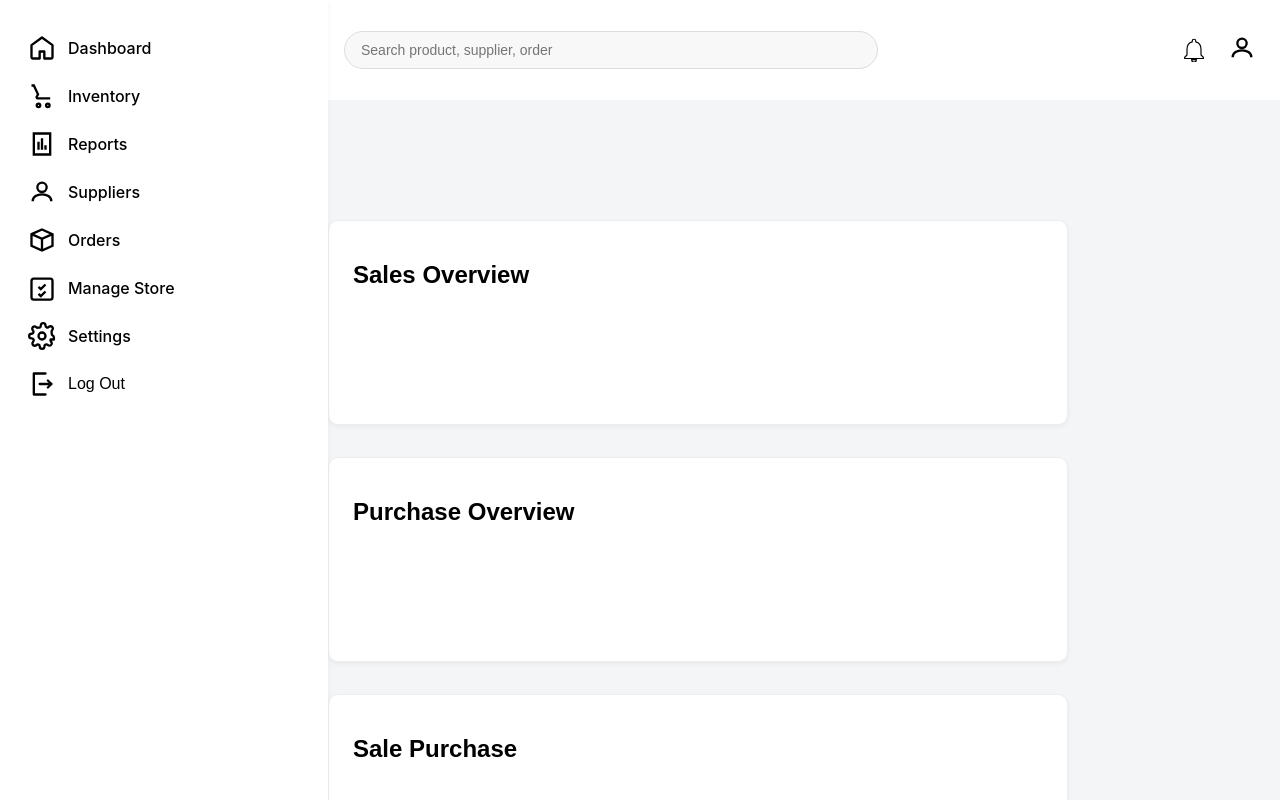
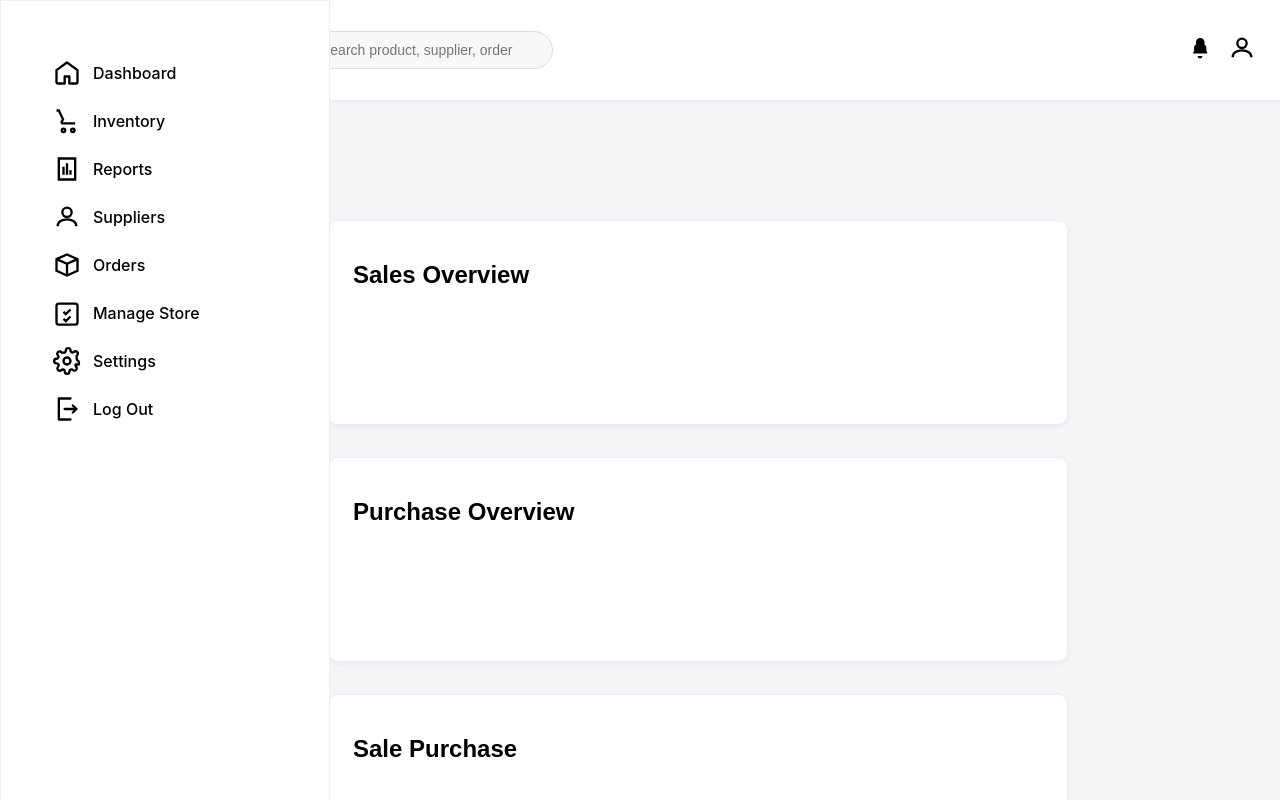
Before and after one commit to Nope0323/zeus_fullstack_summer, a React app in the folder capstone-project/frontend/: page / in a window 1280 px wide. Shown: the top 800 px of the page. Built offline with nearby package versions, Linux system fonts and the light colour scheme; the HTML template or start-up script is replaced by a standard one.

Commit message:
zaswaruud

```diff
--- a/capstone-project/frontend/package.json
+++ b/capstone-project/frontend/package.json
@@ -11,7 +11,8 @@
   },
   "dependencies": {
     "react": "^19.2.0",
-    "react-dom": "^19.2.0"
+    "react-dom": "^19.2.0",
+    "react-helmet": "^6.1.0"
   },
   "devDependencies": {
     "@eslint/js": "^9.39.1",
--- a/capstone-project/frontend/src/App.tsx
+++ b/capstone-project/frontend/src/App.tsx
@@ -1,83 +1,20 @@
 import "./styles/main.css";
-import {
-  DashboardIcon,
-  NotificationIcon,
-  InventoryIcon,
-  UserCircleIcon,
-  ManageStoreIcon,
-  ReportsIcon,
-  OrdersIcon,
-  SettingsIcon,
-  LogoutIcon
-} from "./icons/icons.jsx";
-
-
+import { Helmet } from "react-helmet";
+// import { NotificationIcon, UserCircleIcon } from "./icons/icons.jsx";
+import Header from "./header/header";
+import Sidebar from "./sidebar/sidebar";
 function App() {
   return (
     <>
-      <header className="header">
-        <div className="center">
-          <input
-            type="text"
-            className="search"
-            placeholder="Search product, supplier, order"
-          />
-        </div>
+      <Helmet>
+        <link
+          href="https://fonts.googleapis.com/css2?family=Montserrat:wght@300;400;500;600&display=swap"
+          rel="stylesheet"
+        />
+      </Helmet>
 
-        <div className="right">
-          <div className="notificationIcon">
-            <NotificationIcon size={28} color="#000" />
-          </div>
-          <div className="userCircleIcon">
-            <UserCircleIcon size={28} color="#000" />
-          </div>
-        </div>
-      </header>
-
-      <aside className="sidebar--left">
-
-
-
-        <div className="menu-items">
-          <div className="dashboard-item">
-            <DashboardIcon size={28} color="#1d4ed8" />
-            <a href="/dashboard" className="dashboard-link">Dashboard</a>
-          </div>
-
-          <div className="Inventory-item">
-            <InventoryIcon size={28} color="#1d4ed8" />
-
-            <a href="/dashboard" className="inventory-link">Inventory</a>
-          </div>
-
-          <div className="Reports-item">
-            <ReportsIcon size={28} color="#1d4ed8" />
-            <a href="/dashboard" className="reports-link">Reports</a>
-          </div>
-
-          <div className="Suppliers-item">
-            <UserCircleIcon size={28} color="#1d4ed8" />
-            <a href="/dashboard" className="suppliers-link">Suppliers</a>
-          </div>
-
-          <div className="Orders-item">
-            <OrdersIcon size={28} color="#1d4ed8" />
-            <a href="/dashboard" className="orders-link">Orders</a>
-          </div>
-          <div className="ManageStore-item">
-            <ManageStoreIcon size={28} color="#1d4ed8" />
-            <a href="/dashboard" className="manageStore-link">Manage Store</a>
-          </div>
-          <div className="Settings-item">
-          <SettingsIcon size={28} color="#000" />
-              <a href="/dashboard" className="settings-link">Settings</a>
-          </div>
-          <div className="LogOut-item">
-            <LogoutIcon size={28} color="#000" />
-             <span>Log Out</span>
-          </div>
-        </div>
-      </aside>
+      <Header />
+      <Sidebar />
       <main>
 
   <div className="  sales">
--- /dev/null
+++ b/capstone-project/frontend/src/header/header.tsx
@@ -0,0 +1,28 @@
+import"../styles/header.css";
+import{
+UserCircleIcon,
+NotificationIcon
+}from"../icons/icons.jsx";
+export default function Header() {
+  return (
+    <header className="header">
+        <div className="search-side">
+
+        <input
+            type="text"
+            className="search"
+            placeholder="Search product, supplier, order"
+        />
+        </div>
+
+        <div className="user-side">
+            <div className="notificationIcon">
+                <NotificationIcon />
+            </div>
+            <div className="sidebar--item userCircleIcon">
+                <UserCircleIcon/>
+            </div>
+        </div>
+     </header>
+  );
+}
--- a/capstone-project/frontend/src/icons/icons.jsx
+++ b/capstone-project/frontend/src/icons/icons.jsx
@@ -1,5 +1,5 @@
 
-export const DashboardIcon = ({ size = 28, color = "#1d4ed8" }) => (
+export const DashboardIcon = ({ size = 28, color = "#000000ff" }) => (
     <svg
     width={size}
     height={size}
@@ -14,7 +14,7 @@ export const DashboardIcon = ({ size = 28, color = "#1d4ed8" }) => (
     </svg>
   );
   // REPORTS ICON
-  export const ReportsIcon = ({ size = 28, color = "#4b5563" }) => (
+  export const ReportsIcon = ({ size = 28, color = "#000000ff" }) => (
       <svg
       width={size}
       height={size}
@@ -28,7 +28,7 @@ export const DashboardIcon = ({ size = 28, color = "#1d4ed8" }) => (
     </svg>
   );
   // Inventory ICON
-  export const InventoryIcon = ({ size = 28, color = "#221111" }) => (
+  export const InventoryIcon = ({ size = 28, color = "#000000ff" }) => (
     <svg
       width={size}
       height={size}
@@ -45,7 +45,7 @@ export const DashboardIcon = ({ size = 28, color = "#1d4ed8" }) => (
 
 
   //ManageStore ICON
-  export const ManageStoreIcon = ({ size = 28, color = "#4b5563" }) => (
+  export const ManageStoreIcon = ({ size = 28, color = "#000000ff" }) => (
     <svg
     width={size}
     height={size}
@@ -62,7 +62,7 @@ export const DashboardIcon = ({ size = 28, color = "#1d4ed8" }) => (
 
 
   //Orders ICON
-  export const OrdersIcon = ({ size = 28, color = "#4b5563" }) => (
+  export const OrdersIcon = ({ size = 28, color = "#000000ff" }) => (
     <svg
       width={size}
       height={size}
@@ -78,7 +78,7 @@ export const DashboardIcon = ({ size = 28, color = "#1d4ed8" }) => (
   );
 
   // HOME ICON
-  export const HomeIcon = ({ size = 28, color = "#000" }) => (
+  export const HomeIcon = ({ size = 28, color = "#000000ff" }) => (
       <svg
       width={size}
       height={size}
@@ -93,20 +93,21 @@ export const DashboardIcon = ({ size = 28, color = "#1d4ed8" }) => (
 
 
   // notification ICON
-  export const NotificationIcon = ({ size = 22, color = "black" }) => (
-    <svg
-    fill="none"
+ export const NotificationIcon = ({ size = 24, color = "#000" }) => (
+  <svg
     width={size}
     height={size}
     viewBox="0 0 24 24"
-    stroke={color}
-    >
-      <path d="M12 24c1.1 0 2-.9 2-2h-4c0 1.1.9 2 2 2zm6-6v-5c0-3.1-1.6-5.6-4.5-6.3V6c0-.8-.7-1.5-1.5-1.5S10.5 5.2 10.5 6v.7C7.6 7.4 6 9.9 6 13v5l-2 2v1h16v-1l-2-2z" />
-    </svg>
-  );
+    fill={color}
+    xmlns="http://www.w3.org/2000/svg"
+  >
+    <path d="M12.022 2c-2.188 0-4.1 1.778-4.1 3.966v2.676c-1.012.447-1.8 1.501-1.8 2.698v3.4l-.9 1.8v.9h14v-.9l-.9-1.8v-3.4c0-1.197-.788-2.251-1.8-2.698v-2.676c0-2.188-1.912-3.966-4.1-3.966zm0 20.4c1.327 0 2.4-1.07 2.4-2.4h-4.8c0 1.33 1.073 2.4 2.4 2.4z" />
+  </svg>
+);
+
 
   // SETTINGS ICON
-  export const SettingsIcon = ({ size = 28, color = "#000" }) => (
+  export const SettingsIcon = ({ size = 28, color = "#000000ff" }) => (
       <svg
       width={size}
       height={size}
@@ -123,7 +124,7 @@ export const DashboardIcon = ({ size = 28, color = "#1d4ed8" }) => (
   );
 
   // USER AVATAR ICON (sidebar-д ашиглагддаг)
-  export const UserCircleIcon = ({ size = 28, color = "#000" }) => (
+  export const UserCircleIcon = ({ size = 28, color = "#000000ff" }) => (
       <svg
       width={size}
       height={size}
--- /dev/null
+++ b/capstone-project/frontend/src/sidebar/sidebar.tsx
@@ -0,0 +1,56 @@
+import "../styles/sidebar.css";
+import {
+  DashboardIcon,
+  InventoryIcon,
+  UserCircleIcon,
+  ManageStoreIcon,
+  ReportsIcon,
+  OrdersIcon,
+  SettingsIcon,
+  LogoutIcon
+} from "../icons/icons.jsx";
+
+export default function Sidebar() {
+  return (
+    <aside className="sidebar-left">
+        <div className="menu-items">
+        <div className="sidebar-item">
+          <DashboardIcon />
+          <a href="/dashboard" className="sidebar-link">Dashboard</a>
+        </div>
+
+        <div className="sidebar-item">
+        <InventoryIcon/>
+        <a href="/dashboard" className="sidebar-link">Inventory</a>
+        </div>
+
+        <div className="sidebar-item">
+        <ReportsIcon/>
+        <a href="/dashboard" className="sidebar-link">Reports</a>
+        </div>
+
+        <div className="sidebar-item">
+        <UserCircleIcon/>
+        <a href="/dashboard" className="sidebar-link">Suppliers</a>
+        </div>
+
+        <div className="sidebar-item">
+        <OrdersIcon />
+        <a href="/dashboard" className="sidebar-link">Orders</a>
+        </div>
+        <div className="sidebar-item">
+        <ManageStoreIcon/>
+        <a href="/dashboard" className="sidebar-link">Manage Store</a>
+        </div>
+        <div className="sidebar-item">
+        <SettingsIcon/>
+            <a href="/dashboard" className="sidebar-link">Settings</a>
+        </div>
+        <div className="sidebar-item">
+        <LogoutIcon/>
+        <a href="/dashboard" className="sidebar-link">Log Out</a>
+        </div>
+        </div>
+      </aside>
+  );
+}
--- /dev/null
+++ b/capstone-project/frontend/src/styles/header.css
@@ -0,0 +1,32 @@
+.header {
+  margin-top:0;
+  left:0;
+  right: 0;
+  height: 100px;
+  margin-left: 280px;
+  display: flex;
+  align-items: center;
+  justify-content: space-between;
+  padding: 0px 24px;
+  background:#FFFFFF;
+  border:1px;
+  border-color:#EEEEEE ;
+  box-shadow: 0 2px 5px rgba(0,0,0,0.05);
+  z-index: 100;
+}
+
+.search {
+  width: 100%;
+  padding: 10px 16px;
+  border: 1px solid #ddd;
+  border-radius: 999px;
+  background: #f8f8f8;
+  outline: none;
+  font-size: 14px;
+}
+.user-side {
+  display: flex;
+  align-items: center;
+  justify-content: space-between;
+  gap: 16px;
+}
--- a/capstone-project/frontend/src/styles/main.css
+++ b/capstone-project/frontend/src/styles/main.css
@@ -1,284 +1,20 @@
+
 body {
+  font-family: "Montserrat", sans-serif;
+  font-optical-sizing: auto;
+  font-weight: 400;
   margin: 0;
-  font-family: Arial, sans-serif;
-  background-color: #F4F5F7 ;
+  background: #F4F5F7;
 }
 
-.sidebar--left {
-  position: fixed;
-  top:0;
-  left:0;
-  width: 280px;
-  height: 960px;
-  display: flex;
-  flex-direction: column;
-  padding:24px;
-  background: white;
-  background:#FFFFFF;
-  border:1px;
-  border-color:#EEEEEE ;
-  box-shadow: 0 2px 5px rgba(0,0,0,0.05);
-  z-index: 100 ;
-}
 
-.header {
-  top:0;
-  left:0;
-  right: 0;
-  height: 100px;
-  margin-left: 280px;
-
-  display: flex;
-  align-items: center;
-  justify-content: space-between;
-  padding: 0px 24px;
-  background:#FFFFFF;
-  border:1px;
-  border-color:#EEEEEE ;
-  box-shadow: 0 2px 5px rgba(0,0,0,0.05);
-  z-index: 100;
-}
-
-/* LEFT SECTION */
-.left {
-  display: flex;
-  align-items: center;
-  gap: 12px;
-}
-
-.logo {
-  width: 38px;
-  height: 38px;
-}
-
-.title {
-  font-size: 20px;
-  font-weight: 600;
-  color: #000000;
-}
-
-/* CENTER SECTION */
-.center {
-  flex: 1;
-  max-width: 500px;
-  margin: 0 40px;
-}
-
-.search {
-  width: 100%;
-  padding: 10px 16px;
-  border: 1px solid #ddd;
-  border-radius: 999px;
-  background: #f8f8f8;
-  outline: none;
-  font-size: 14px;
-}
-
-/* RIGHT SECTION */
-.right {
-  display: flex;
-  align-items: center;
-  gap: 20px;
-}
-
-/* .bell {
-  font-size: 20px;
-  cursor: pointer;
-
-} */
-
-.avatar {
-  width: 40px;
-  height: 40px;
-  border-radius: 999px;
-  object-fit: cover;
-  cursor: pointer;
-}
-/* menu-sidebar */
-.menu-items{
-  padding-top: 24;
-  padding-right: 24;
-  padding-bottom: 24;
-  padding-left: 24;
-
-}
-/* items= icon+texts */
-.dashboard-item {
-  display: flex;
-  align-items: center;
-  gap: 12px;
-  padding: 10px 4px;
-  font-size: 18px;
-  color: #000000;
-  cursor: pointer;
-
-}
-
-.dashboard-item svg {
-  stroke: #000000;
-}
-
-.Inventory-item {
-  display: flex;
-  align-items: center;
-  gap: 12px;
-  padding: 10px 4px;
-  font-size: 18px;
-  color: #000000;
-  cursor: pointer;
-}
-
-.Inventory-item svg {
-  stroke: #000000;
-}
-
-.Reports-item {
-  display: flex;
-  align-items: center;
-  gap: 12px;
-  padding: 10px 4px;
-  font-size: 18px;
-  color: #000000;
-  cursor: pointer;
-}
-
-.Reports-item svg {
-  stroke: #000000;
-}
-
-.Suppliers-item {
-  display: flex;
-  align-items: center;
-  gap: 12px;
-  padding: 10px 4px;
-  font-size: 18px;
-  color: #000000;
-  cursor: pointer;
-}
-
-.Suppliers-item svg {
-  stroke: #000000;
-}
-
-.Orders-item{
-  display: flex;
-  align-items: center;
-  gap: 12px;
-  padding: 10px 4px;
-  font-size: 18px;
-  color: #000000;
-  cursor: pointer;
-}
-
-.Orders-item svg {
-  stroke: #000000;
-}
-
-.ManageStore-item{
-  display: flex;
-  align-items: center;
-  gap: 12px;
-  padding: 10px 4px;
-  font-size: 18px;
-  color: #000000;
-  cursor: pointer;
-}
-
-.ManageStore-item svg {
-  stroke: #000000;
-}
-
-.Settings-item{
-  display: flex;
-  align-items: center;
-  gap: 12px;
-  padding: 10px 4px;
-  font-size: 18px;
-  color: #000000;
-  cursor: pointer;
-}
-
-.Settings-item {
-  stroke: #000000;
-}
-
-.LogOut-item{
-  display: flex;
-  align-items: center;
-  gap: 12px;
-  padding: 10px 4px;
-  font-size: 16px;
-  color: #000000;
-  cursor: pointer;
-}
-
-.LogOut-item {
-  stroke: #000000;
-}
-/* link хэсэгт  */
-.dashboard-link {
-  text-decoration: none;
-  color: #000000;
-  font-family: Inter;
-  font-size: 16px;
-  font-weight: 500;
-}
-
-.inventory-link {
-  text-decoration: none;
-  color: #000000;
-  font-family: Inter;
-  font-size: 16px;
-  font-weight: 500;
-}
-
-.reports-link {
-  text-decoration: none;
-  color: #000000;
-  font-family: Inter;
-  font-size: 16px;
-  font-weight: 500;
-}
-
-.suppliers-link {
-  text-decoration: none;
-  color: #000000;
-  font-family: Inter;
-  font-size: 16px;
-  font-weight: 500;
-}
-.orders-link {
-  text-decoration: none;
-  color: #000000;
-  font-family: Inter;
-  font-size: 16px;
-  font-weight: 500;
-}
-.manageStore-link {
-  text-decoration: none;
-  color: #000000;
-  font-family: Inter;
-  font-size: 16px;
-  font-weight: 500;
-}
-.settings-link {
-  text-decoration: none;
-  color: #000000;
-  font-family: Inter;
-  font-size: 16px;
-  font-weight: 500;
-}
 main {
   margin-left: 320px;
   padding: 8px;
   padding-top: 120px;
-  background: #F4F5F7;
   min-height: 100vh;
-
   display: flex;
-  /* flex-direction:column; */
   flex-wrap:wrap ;
-  /* justify-content:space-between ; */
   gap: 32px;
 }
 
--- /dev/null
+++ b/capstone-project/frontend/src/styles/sidebar.css
@@ -0,0 +1,46 @@
+*::before,
+*::after {
+  box-sizing: border-box;
+}
+ .sidebar-left {
+  position: fixed;
+  top:0;
+  left:0;
+  width: 280px;
+  height: 960px;
+  padding:24px;
+  background: white;
+  border:1px solid #eee;
+  display: flex;
+  flex-direction: column;
+  justify-content: space-between;
+  opacity: 1;
+}
+
+/* menu-sidebar */
+.menu-items{
+  padding-top: 24px;
+  padding-right: 24px;
+  padding-bottom: 24px;
+  padding-left: 24px;
+}
+/* items= icon+texts */
+.sidebar-item {
+  display: flex;
+  align-items: center;
+  gap: 12px;
+  padding: 10px 4px;
+  font-size: 18px;
+  color: #000000;
+  cursor: pointer;
+}
+.sidebar-item svg {stroke: #000000; flex-shrink: 0;}
+
+.sidebar-link {
+  text-decoration: none;
+  color: #000000;
+  font-family: Inter;
+  font-size: 16px;
+  font-weight: 500;
+
+}
```
Also changed, not shown: 2 other files (tests, documents, lock files or other folders).
